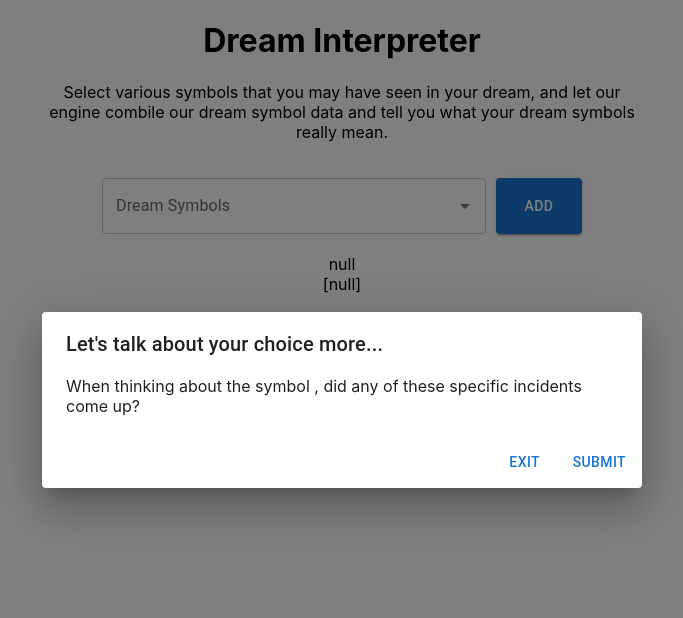
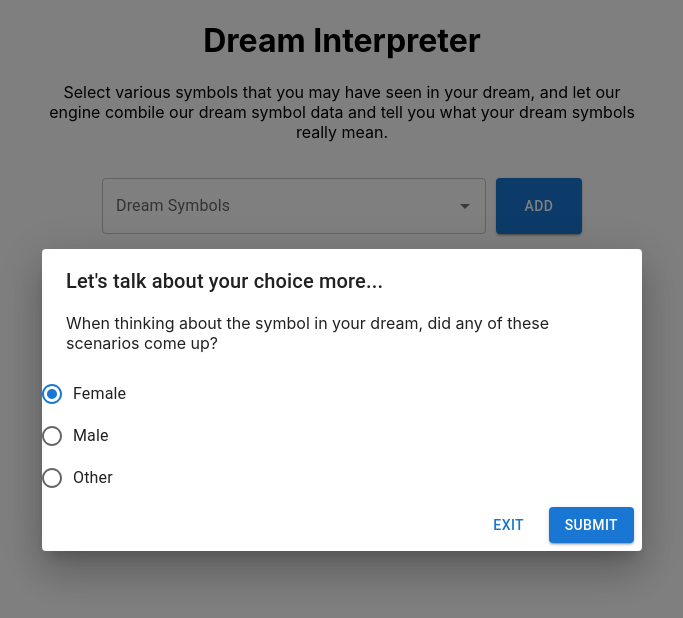
Before and after one commit to jcpalmer108/dream-interpreter, a React (Create React App) app: page / in a window 1280 px wide. Both pictures are taken after typing "Sample" into the empty fields and a click on the button "ADD". Shown: the top 618 px of the page, without its empty margins (298-981 px from the left). Built offline with nearby package versions, Linux system fonts and the light colour scheme.

Commit message:
added basic radios

```diff
--- /dev/null
+++ b/src/components/SpecificsDialog.css
@@ -0,0 +1,3 @@
+.radio-container {
+  margin: 0px 50px 0px 50px;
+}
--- a/src/components/SpecificsDialog.js
+++ b/src/components/SpecificsDialog.js
@@ -1,5 +1,6 @@
 import React from 'react';
-import { Dialog, DialogTitle, DialogActions, Button, DialogContent } from '@mui/material';
+import { Dialog, DialogTitle, DialogActions, Button, FormControlLabel, Radio, DialogContent, FormControl, RadioGroup } from '@mui/material';
+import './SpecificsDialog.css';
 
 function SpecificsDialog (props) {
   const { handleClose, selected, open } = props;
@@ -9,13 +10,27 @@ function SpecificsDialog (props) {
   return (
     <Dialog onClose={handleClose} open={open}>
       <DialogTitle>Let's talk about your choice more...</DialogTitle>
-      <DialogContent>When thinking about the symbol <strong>{getLabel()}</strong>, did any of these specific incidents come up?</DialogContent>
+      <DialogContent>When thinking about the symbol <strong>{getLabel()}</strong> in your dream, did any of these scenarios come up?</DialogContent>
+      <FormControl className="radio-container">
+        <RadioGroup
+          aria-labelledby="demo-radio-buttons-group-label"
+          defaultValue="female"
+          name="radio-buttons-group"
+        >
+          <FormControlLabel value="female" control={<Radio />} label="Female" />
+          <FormControlLabel value="male" control={<Radio />} label="Male" />
+          <FormControlLabel value="other" control={<Radio />} label="Other" />
+        </RadioGroup>
+     </FormControl>
+
+
+
       <DialogActions>
-          <Button onClick={handleClose}>Exit</Button>
-          <Button onClick={handleClose} autoFocus>
-            Submit
-          </Button>
-        </DialogActions>
+        <Button onClick={handleClose}>Exit</Button>
+        <Button onClick={handleClose} variant="contained" autoFocus>
+          Submit
+        </Button>
+      </DialogActions>
 
     </Dialog>
   );
```
